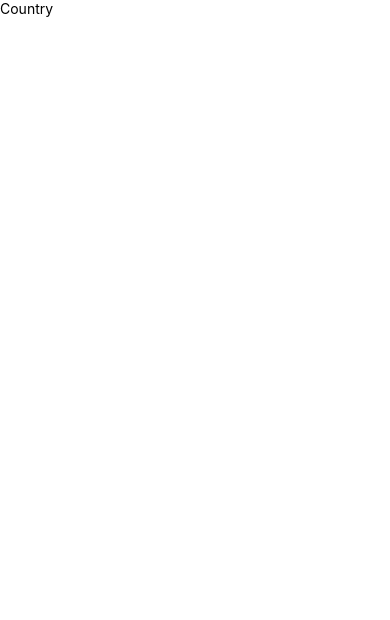
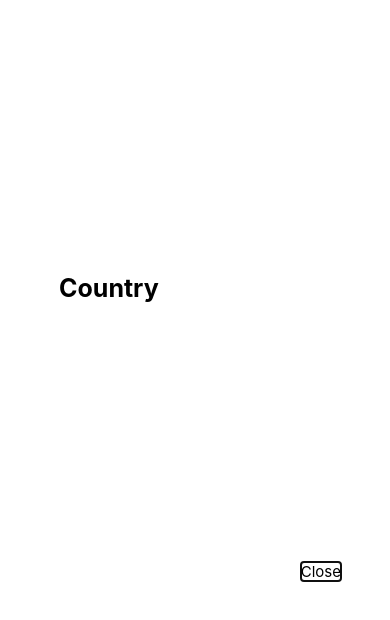
Before and after one commit to ChamudithaWasala0423/hospital-finder-app, a React Native app: screen / in a window 390 px wide. Shown: the top 620 px of the page. Built offline with nearby package versions, Linux system fonts and the light colour scheme.

Commit message:
set country pop up screen interface

```diff
--- a/pop_upScreen/country.tsx
+++ b/pop_upScreen/country.tsx
@@ -1,14 +1,64 @@
 import React from 'react';
 import { View, Modal, Text, TouchableOpacity, StyleSheet } from 'react-native';
 
-const Country: React.FC = () => {
+interface CountryModalProps {
+    visible: boolean;
+    onClose: () => void;
+  }
+
+const Country: React.FC<CountryModalProps> = ({ visible, onClose }) => {
+
     return(
-        <View>
-            <Text>Country</Text>
+    <Modal
+      animationType="slide"
+      transparent={true}
+      visible={visible}
+      onRequestClose={onClose}
+    >
+      <View style={styles.modalContainer}>
+        <View style={styles.modalContent}>
+          <Text style={styles.countryText}>Country</Text>
+          <TouchableOpacity  style={styles.closeButton} onPress={onClose}>
+            <Text style={styles.closetext}>Close</Text>
+          </TouchableOpacity>
         </View>
+      </View>
+    </Modal>
     );
 
 
 
 };
+const styles = StyleSheet.create({
+    modalContainer: {
+      flex: 1,
+      justifyContent: 'center',
+      alignItems: 'center',
+
+
+    },
+    modalContent: {
+      backgroundColor: 'white',
+      padding: 20,
+      borderRadius: 10,
+      elevation: 5,
+      width:"80%",
+      height:"40%",
+
+    },
+    closeButton: {
+        position: 'absolute',
+        bottom: 10,
+        right: 10,
+      },
+    countryText:{
+        fontSize:25,
+        color:'#000000',
+        fontWeight:'bold'
+    },
+    closetext:{
+        fontSize:15,
+        color:'#000000'
+    }
+  });
 export default Country;
```
